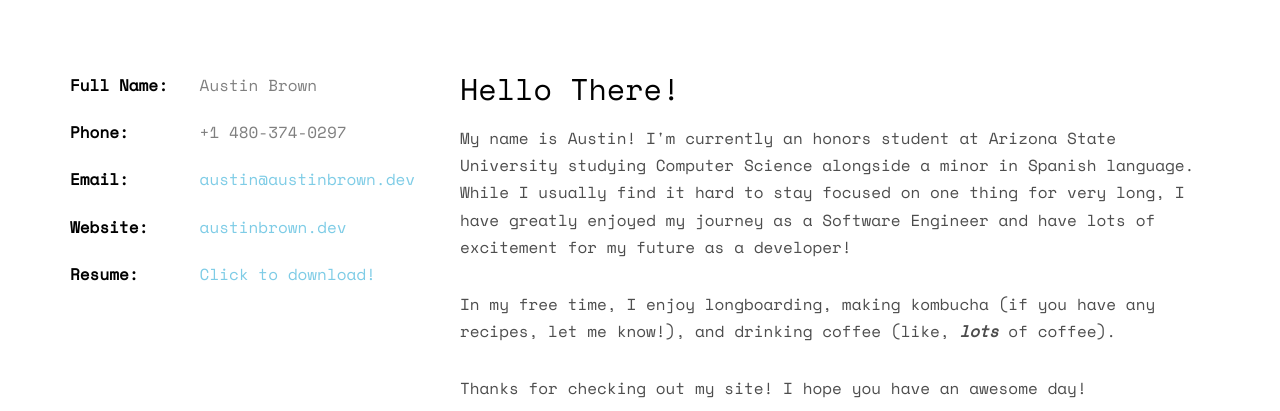
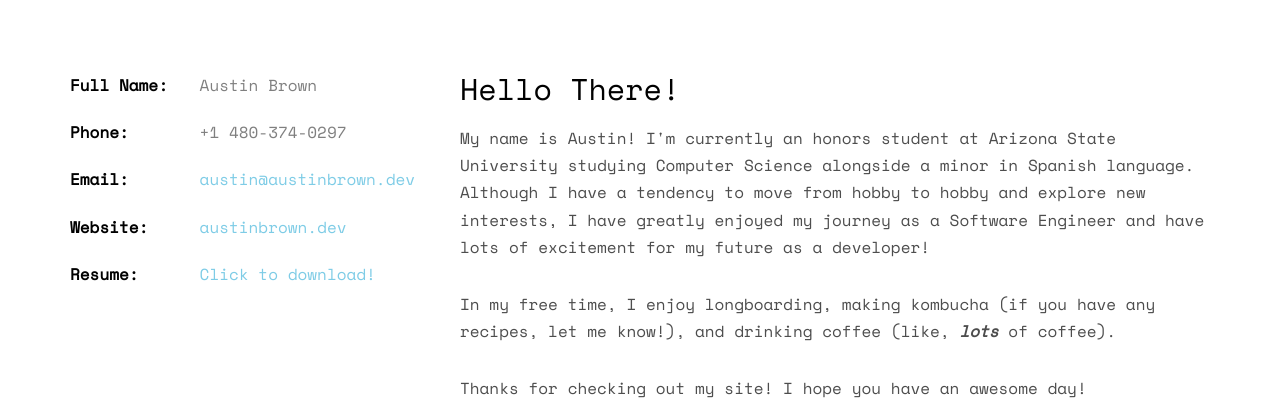
Before and after one commit to austinrbrown01/austinrbrown01.github.io, a plain HTML site: page index.html in a window 1280 px wide. Shown: the part 1000-1411 px from the top of the page. Drawn offline with nearby package versions, Linux system fonts and the light colour scheme; some packages are replaced by stand-ins of ours; no server answers; files whose address does not match are found by name.

Commit message:
edited bio

```diff
--- a/index.html
+++ b/index.html
@@ -106,7 +106,7 @@
 				</div>
 				<div class="col-md-8">
 					<h2>Hello There!</h2>
-					<p>My name is Austin! I'm currently an honors student at Arizona State University studying Computer Science alongside a minor in Spanish language. While I usually find it hard to stay focused on one thing for very long, I have greatly enjoyed my journey as a Software Engineer and have lots of excitement for my future as a developer!</p>
+					<p>My name is Austin! I'm currently an honors student at Arizona State University studying Computer Science alongside a minor in Spanish language. Although I have a tendency to move from hobby to hobby and explore new interests, I have greatly enjoyed my journey as a Software Engineer and have lots of excitement for my future as a developer!</p>
 					<p>In my free time, I enjoy longboarding, making kombucha (if you have any recipes, let me know!), and drinking coffee (like, <strong><em>lots</em></strong> of coffee). </p>
 					<p>Thanks for checking out my site! I hope you have an awesome day!</p>
 					<p>
```
